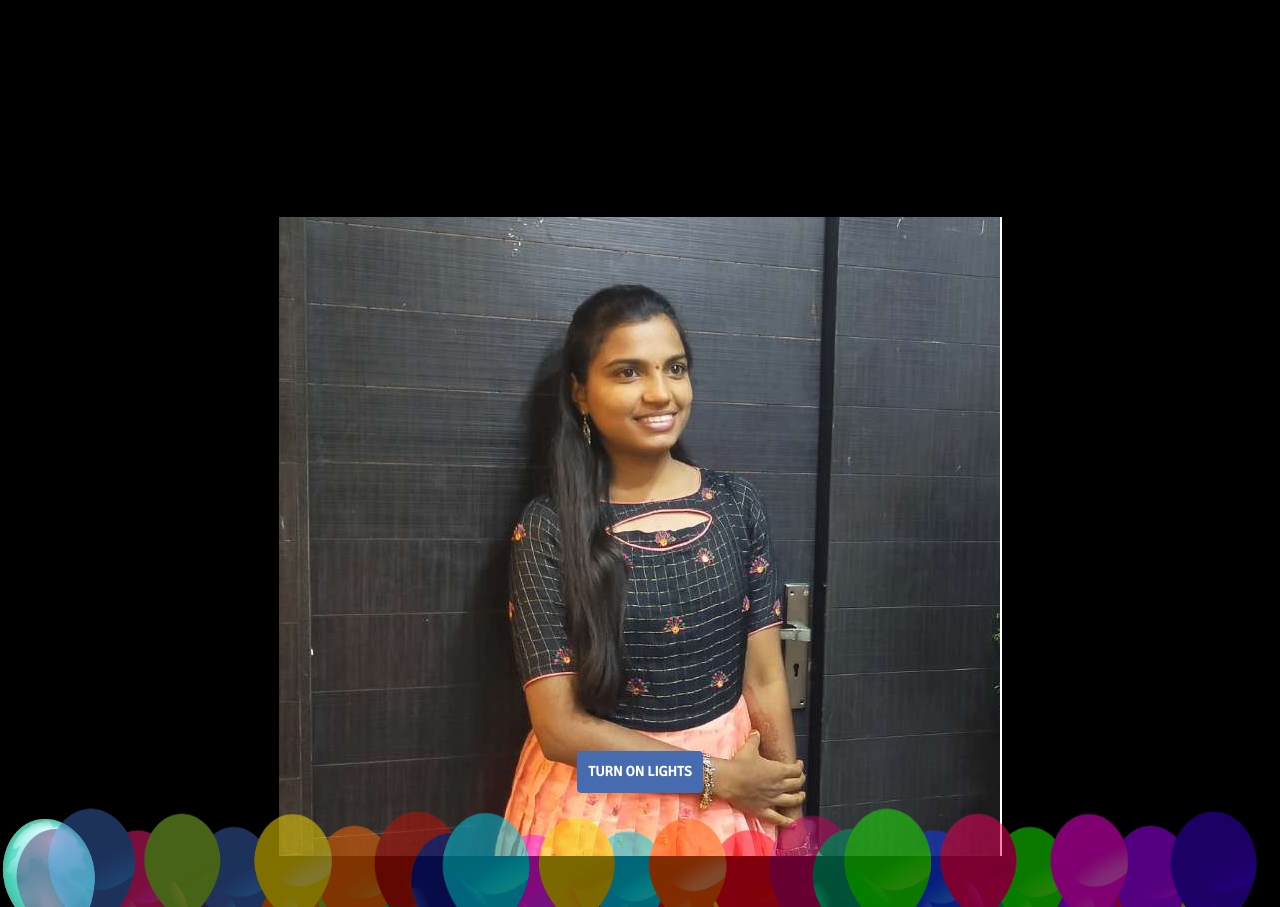
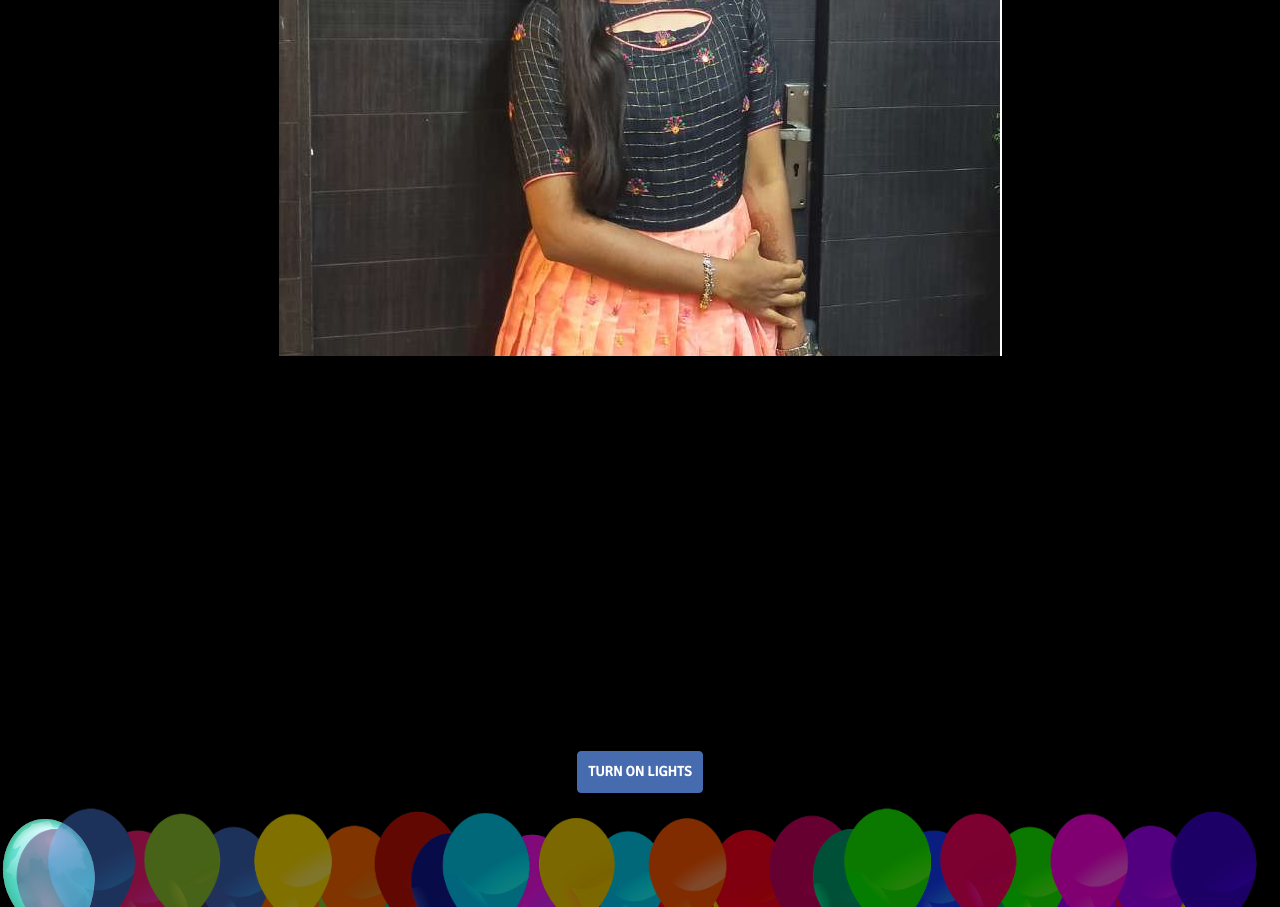
Before and after one commit to prema24/prema24.github.io, a website: page index.html in a window 1280 px wide. Drawn offline with nearby package versions, Linux system fonts and the light colour scheme.

Commit message:
Update stylesheet.css

```diff
--- a/stylesheet.css
+++ b/stylesheet.css
@@ -977,6 +977,15 @@ audio {
 	transform:translate(0px,-500px);
 
 }
+.bannars {
+	max-width: 100%;
+	-webkit-transform:translate(0px,-500px);
+	-moz-transform:translate(0px,-500px);
+	-o-transform:translate(0px,-500px);
+	-ms-transform:translate(0px,-500px);
+	transform:translate(0px,-500px);
+
+}
 .bannar-come {
 	-webkit-animation: bannar_come linear 6s;
 	-webkit-transform:translate(0px,0px);
```
